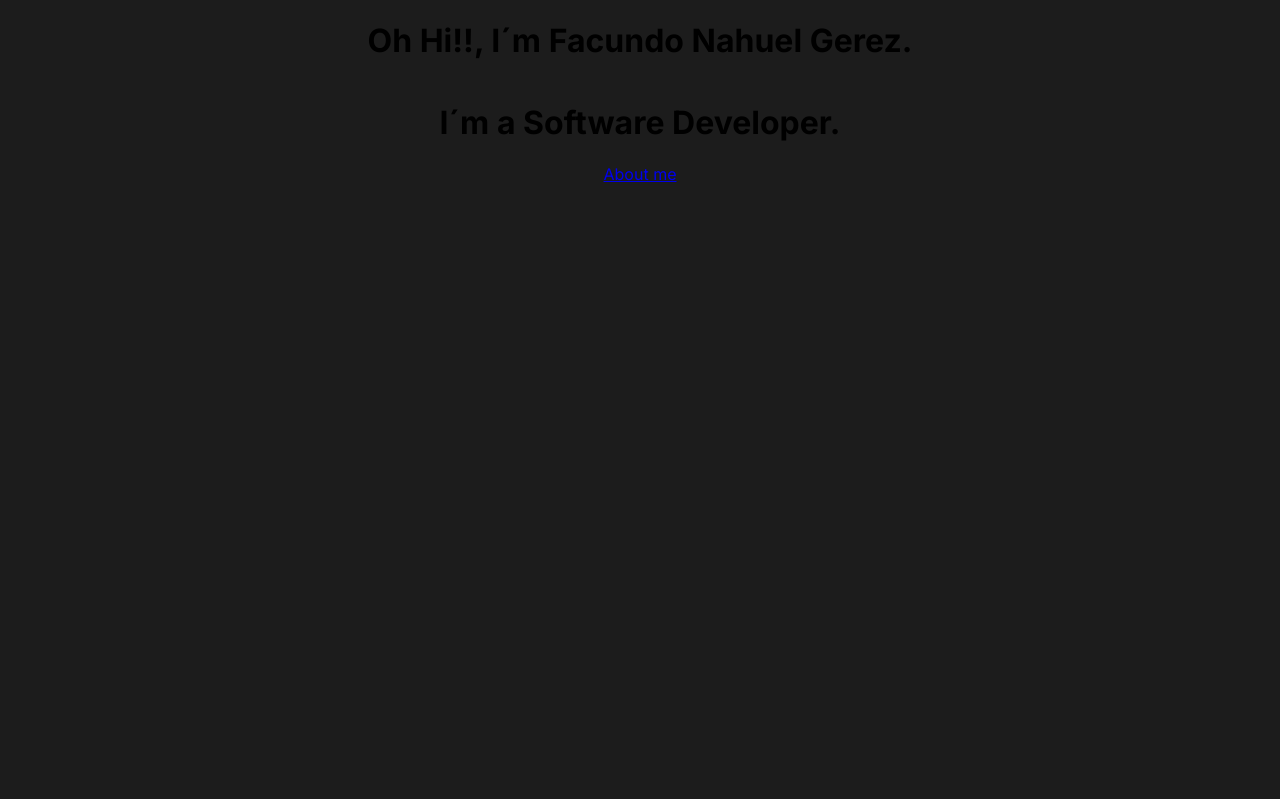
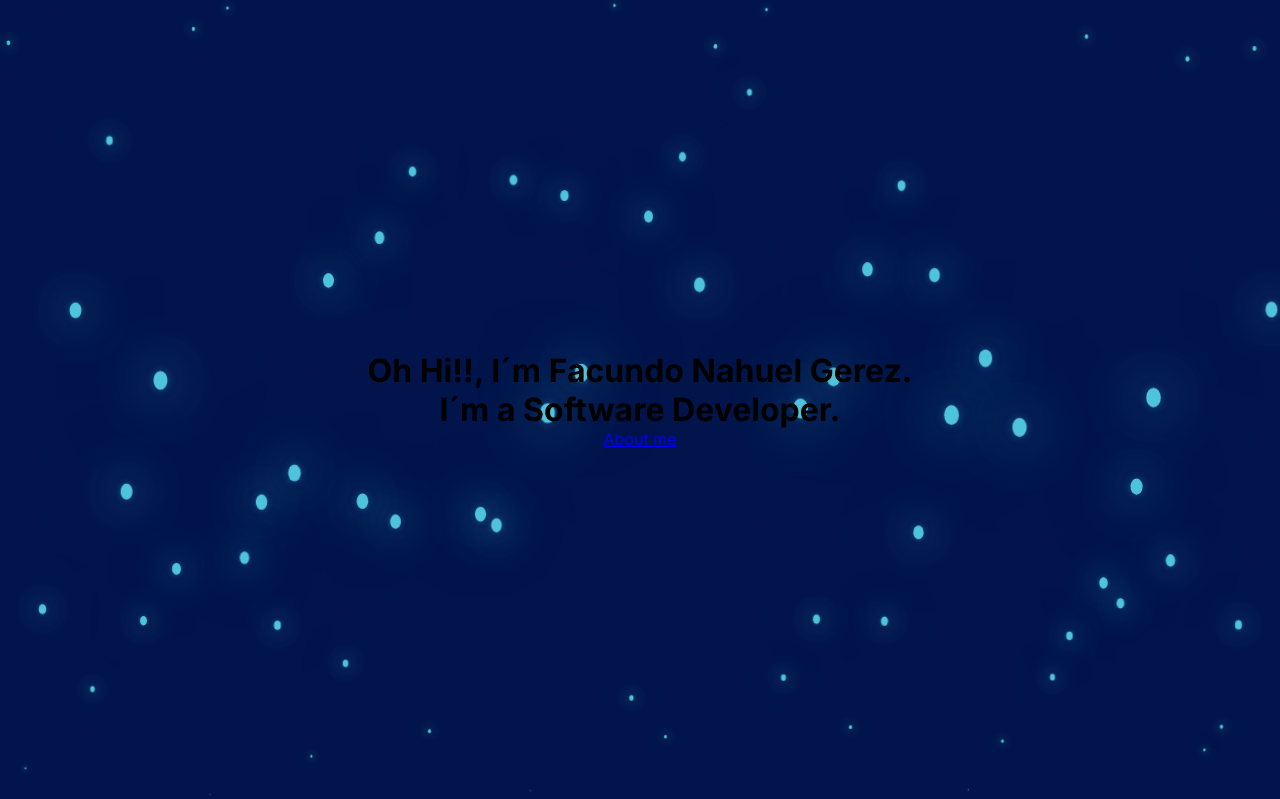
Before and after one commit to FacuGerez/myportfolio, a Next.js app: page / in a window 1280 px wide. Shown: the top 799 px of the page. Built offline with nearby package versions, Linux system fonts and the light colour scheme.

Commit message:
Animations added

```diff
--- a/src/app/globals.css
+++ b/src/app/globals.css
@@ -1,18 +1,22 @@
+*{
+    margin: 0;
+    padding: 0;
+    box-sizing: border-box;
+}
+
 body{
-    background-image: url("../../public/background2.jpg");
     width: 100%;
     height: 100%;
     display: flex;
     background-size: cover;
     background-repeat: no-repeat;
     flex-direction: column;
-    margin: 0;
 }
 .pages{
-    width: 100vw;
-    height: 100vh;
     display: flex;
     flex-direction: column;
     align-items: center;
-    background-color: rgba(0, 0, 0, 0);
+    justify-content: center;
+    width: 100%;
+    min-height: 100vh;
 }
--- a/src/app/layout.jsx
+++ b/src/app/layout.jsx
@@ -1,6 +1,8 @@
 import { Inter } from "next/font/google";
 import "./globals.css";
 import {NavBar} from "@/components/NavBar";
+import {ParticlesBackground} from "@/components/ParticlesBackground";
+import {FooterBackground} from "@/components/FooterBackground";
 
 const inter = Inter({ subsets: ["latin"] });
 
@@ -19,12 +21,14 @@ export default function RootLayout({
   return (
     <html lang="en">
       <body className={inter.className}>
+        <ParticlesBackground number={75}/>
         {children}
         <NavBar/>
         {about}
         {contact}
         {portfolio}
         {skills}
+        <FooterBackground><h1>Holaaa que ondaaaa</h1></FooterBackground>
       </body>
     </html>
   );
--- /dev/null
+++ b/src/components/FooterBackground.jsx
@@ -0,0 +1,17 @@
+import "../styleComponents/footer.css"
+export function FooterBackground({children}) {
+    return (
+        <footer>
+            <div className={"waves"}>
+                <div className={"wave"} id={"wave1"}></div>
+                <div className={"wave"} id={"wave2"}></div>
+                <div className={"wave"} id={"wave3"}></div>
+                <div className={"wave"} id={"wave4"}></div>
+            </div>
+            <div className={"under_waves"}>
+                {children}
+            </div>
+        </footer>
+
+    )
+}
--- /dev/null
+++ b/src/components/ParticlesBackground.jsx
@@ -0,0 +1,14 @@
+import "../styleComponents/particles.css"
+export function ParticlesBackground({number}) {
+    let animationSpeed = []
+    for (let i = 0; i <= number; i++){
+        animationSpeed.push({"--i": Math.random()})
+    }
+    return (
+        <div className={"particlesBackground"}>
+            {animationSpeed.map((item) => (
+                <span style={item}></span>
+            ))}
+        </div>
+    )
+}
--- /dev/null
+++ b/src/styleComponents/footer.css
@@ -0,0 +1,29 @@
+footer{
+    display: flex;
+    align-items: flex-end;
+    justify-content: center;
+    width: 100%;
+    min-height: 200px;
+    position: relative;
+    margin: 0;
+    padding: 0;
+}
+.under_waves{
+    background-color: #3586ff;
+    width: 100%;
+    height: 100px;
+    display: flex;
+    justify-content: center;
+    align-items: center;
+    flex-direction: column;
+}
+.wave{
+    min-width: 100%;
+    height: 129px;
+    top: -29px;
+    position: absolute;
+    background-color: red;
+    background-image: url("../../public/wave.png");
+    background-repeat: no-repeat;
+    background-size: cover;
+}
--- /dev/null
+++ b/src/styleComponents/particles.css
@@ -0,0 +1,37 @@
+.particlesBackground{
+    z-index: -1;
+    display: flex;
+    position: absolute;
+    width: 100%;
+    height: 100%;
+    background: rgb(2,20,75);
+    overflow: hidden;
+    justify-content: center;
+    align-content: center;
+}
+.particlesBackground span{
+    position: relative;
+    width: 20px;
+    height: 20px;
+    background: #4fc3dc;
+    margin: 0 1px;
+    border-radius: 100%;
+    box-shadow: 0 0 10px #4fc3dc44 ,
+                0 0 50px #4fc3dc ,
+                0 0 100px #4fc3dc,
+                0 0 200px #4fc3dc;
+    animation: move 15s linear infinite;
+    animation-duration: calc(3s/var(--i));
+}
+
+@keyframes move {
+    0%{
+        transform: translateY(100vh) scale(0);
+    }
+    50%{
+        transform: translateY(50vh) scale(1);
+    }
+    100%{
+        transform: translateY(-10vh) scale(0);
+    }
+}
```
Also changed, not shown: public/wave.png (added).
